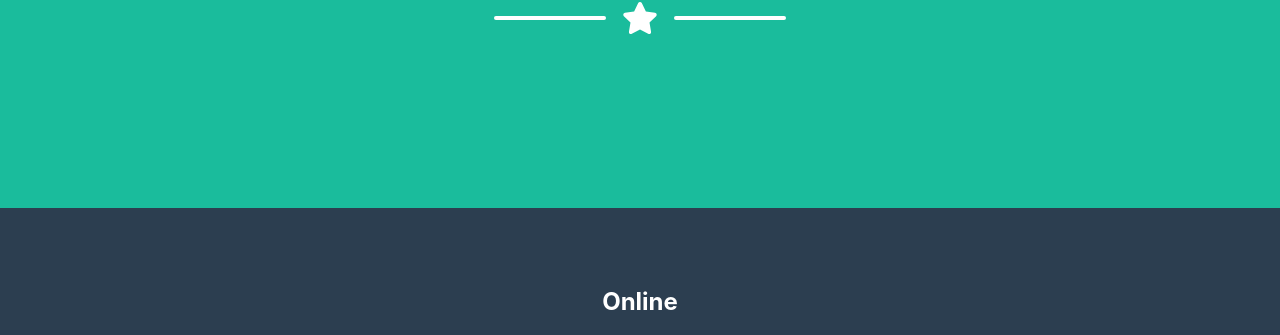
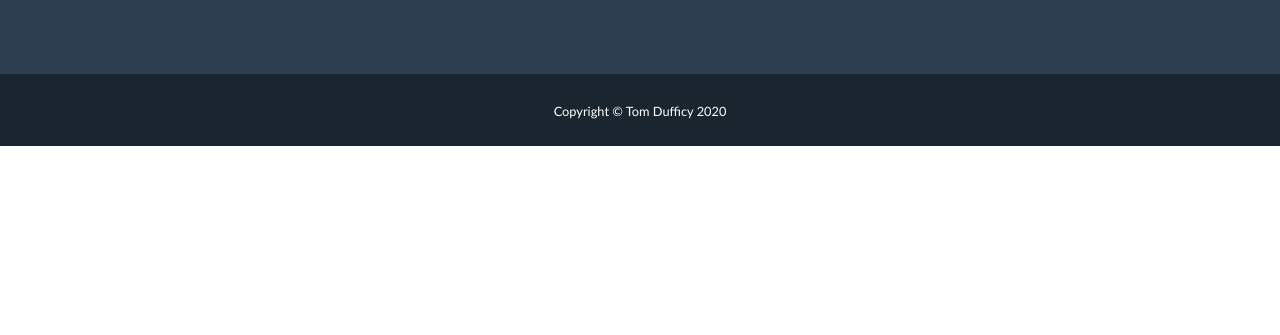
Before and after one commit to tomdufficy/tomdufficy.github.io, a plain HTML site: page index.html in a window 1280 px wide. Shown: the part 914-1249 px from the top of the page. After the commit the page ends 1060 px from the top, so only its background shows below. Drawn offline with nearby package versions, Linux system fonts and the light colour scheme; a web font is replaced by a local one.

Commit message:
Update index.html

```diff
--- a/index.html
+++ b/index.html
@@ -34,7 +34,7 @@
             <div class="container d-flex align-items-center flex-column">
                 <!-- Masthead Avatar Image--><img class="masthead-avatar mb-5" src="assets/img/20200413_logo_01_800x800.png" alt="">
                 <!-- Masthead Heading-->
-                <h1 class="masthead-heading mb-0">Tom Dufficy</h1>
+                <h1 class="masthead-heading mb-0">Check back soon!</h1>
                 <!-- Icon Divider-->
                 <div class="divider-custom divider-light">
                     <div class="divider-custom-line"></div>
@@ -45,30 +45,7 @@
                 <p class="pre-wrap masthead-subheading font-weight-light mb-0"> </p>
             </div>
         </header>
-        <!-- Portfolio Modal-->
-        <section class="page-section bg-primary text-white mb-0" id="about">
-            <div class="container">
-                <!-- About Section Heading-->
-                <div class="text-center">
-                    <h2 class="page-section-heading d-inline-block text-white"></h2>
-                </div>
-                <!-- Icon Divider-->
-                <div class="divider-custom divider-light">
-                    <div class="divider-custom-line"></div>
-                    <div class="divider-custom-icon"><i class="fas fa-star"></i></div>
-                    <div class="divider-custom-line"></div>
-                </div>
-                <!-- About Section Content-->
-                <div class="row">
-                    <div class="col-lg-4 ml-auto">
-                        <p class="pre-wrap lead"> </p>
-                    </div>
-                    <div class="col-lg-4 mr-auto">
-                        <p class="pre-wrap lead"> </p>
-                    </div>
-                </div>
-            </div>
-        </section>
+
         <footer class="footer text-center">
             <div class="container">
                 <div class="row">
@@ -79,7 +56,7 @@
                     </div>
                     <!-- Footer Social Icons-->
                     <div class="col-lg-4 mb-5 mb-lg-0">
-                        <h4 class="mb-4">Online</h4><a class="btn btn-outline-light btn-social mx-1" href="https://www.linkedin.com/in/dufficyt"><i class="fab fa-fw fa-linkedin-in"></i></a>
+                        <a class="btn btn-outline-light btn-social mx-1" href="https://www.linkedin.com/in/dufficyt"><i class="fab fa-fw fa-linkedin-in"></i></a>
                     </div>
                     <!-- Footer About Text-->
                     <div class="col-lg-4">
```
